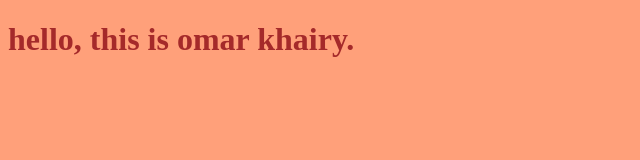
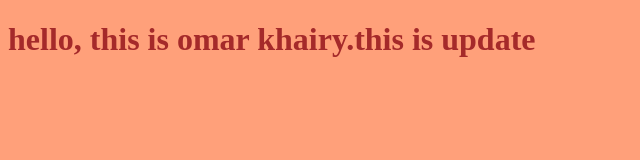
Before and after one commit to omarkha1ry/myproject, a plain HTML site: page index.html in a window 1280 px wide. Shown: the whole page, without its empty margins (0-640 px from the left). Drawn offline with Linux system fonts and the light colour scheme.

Commit message:
changing the title in the html file

```diff
--- a/index.html
+++ b/index.html
@@ -7,7 +7,7 @@
     <link rel="stylesheet" href="style.css">
 </head>
 <body>
-<h1>hello, this is omar khairy.</h1>
+<h1>hello, this is omar khairy.this is update</h1>
 <script src="app.js"></script>
 
 </body>
```
